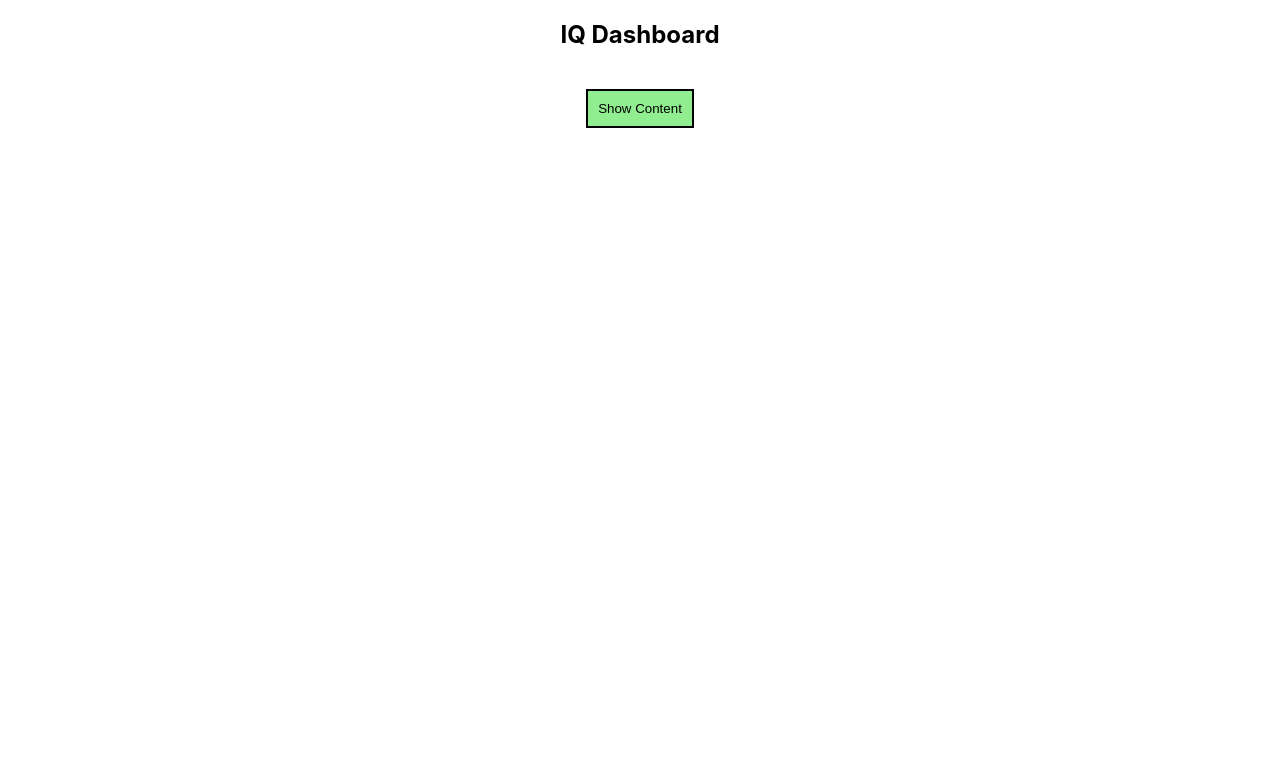
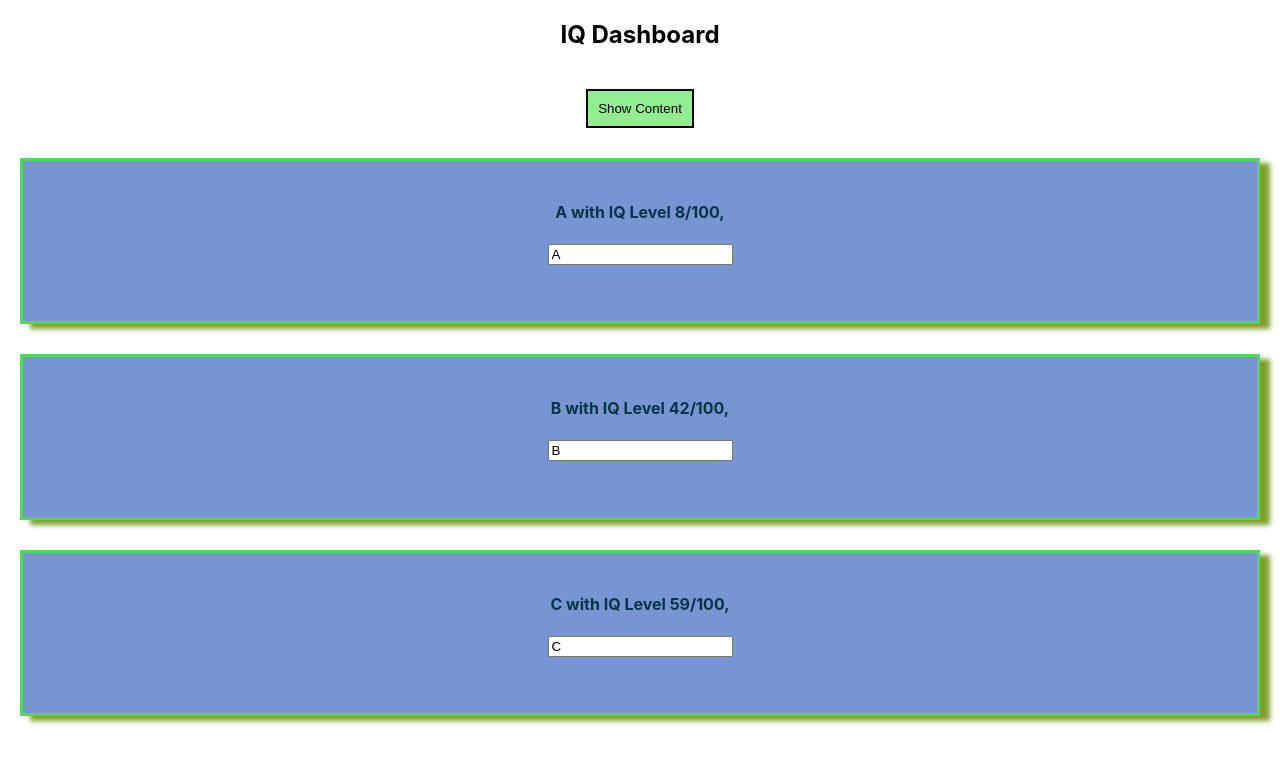
Before and after one commit to priyodas12/react-learning-v1, a React (Create React App) app: page / in a window 1280 px wide. Shown: the top 764 px of the page. Built offline with nearby package versions, Linux system fonts and the light colour scheme.

Commit message:
change-015

```diff
--- a/src/App.js
+++ b/src/App.js
@@ -69,7 +69,12 @@ export default class App extends Component {
     this.setState({ showHuman: !nowShow });
   }
 
+
+
+
   render() {
+
+
     const btnStyle = {
       backgroundColor: "lightGreen",
       border: "2px solid",
@@ -78,6 +83,27 @@ export default class App extends Component {
       padding: "10px",
       cursor: "pointer",
       textDecoration: "line"
+    }
+
+    let humanInfo = null;
+
+    if (this.state.showHuman) {
+      humanInfo = (
+        <div>
+          <Human
+            name={this.state.humans[0].name}
+            age={this.state.humans[0].age}
+            click={this.iqChangeHandler.bind(this, "D")}
+          >
+          </Human>
+          <Human
+            name={this.state.humans[1].name}
+            age={this.state.humans[1].age}
+            changed={this.nameChangeHandler}
+          >
+          </Human>
+          <Human name={this.state.humans[2].name} age={this.state.humans[2].age}></Human>
+        </div>);
     }
     return (
       <div className="App">
@@ -88,24 +114,7 @@ export default class App extends Component {
         >
           Show Content
         </button>
-        { this.props.showHuman === true ?
-          <div>
-            <Human
-              name={this.state.humans[0].name}
-              age={this.state.humans[0].age}
-            //click={this.iqChangeHandler.bind(this, "D")}
-            >
-            </Human>
-            <Human
-              name={this.state.humans[1].name}
-              age={this.state.humans[1].age}
-            // changed={this.nameChangeHandler}
-            >
-            </Human>
-            <Human name={this.state.humans[2].name} age={this.state.humans[2].age}></Human>
-          </div>
-          : null
-        }
+        {humanInfo}
 
       </div>
     )
```
